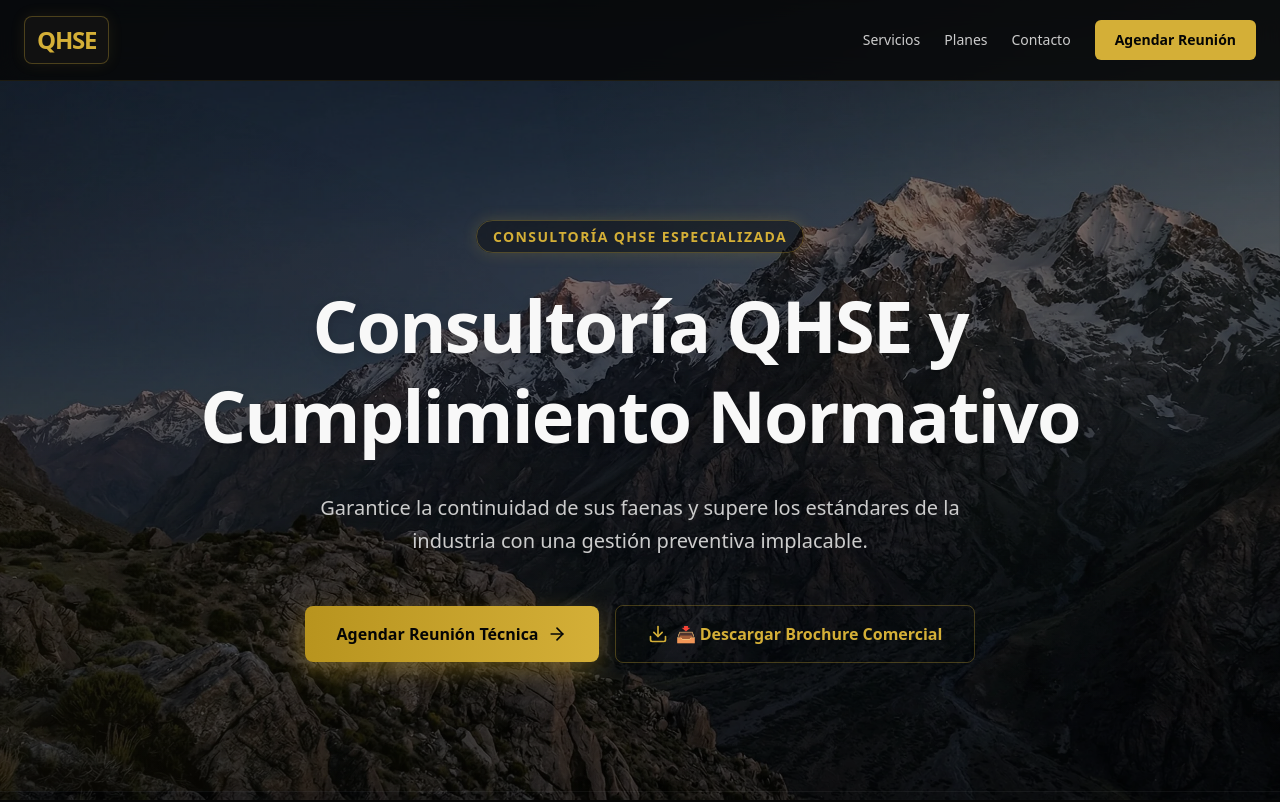
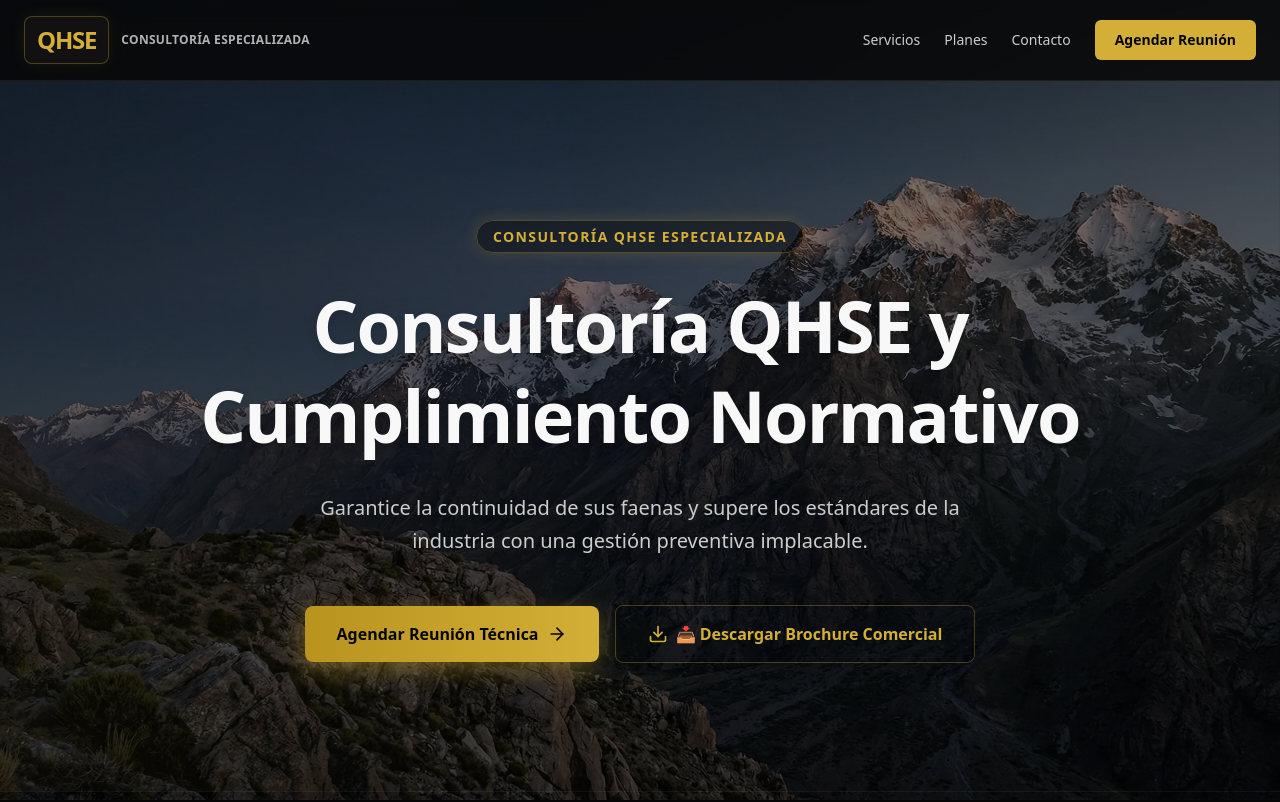
Before and after one commit to NicoKnabe/hseq-onepage, a Next.js app: page / in a window 1280 px wide. Shown: the top 802 px of the page. Built offline with nearby package versions, Linux system fonts and the light colour scheme.

Commit message:
feat: add 'Consultoría Especializada' slogan to navbar and footer

```diff
--- a/src/components/Footer.tsx
+++ b/src/components/Footer.tsx
@@ -28,10 +28,11 @@ export function Footer() {
             <div className="container mx-auto px-4 md:px-6 relative z-10 pt-10">
                 <div className="grid md:grid-cols-2 gap-10 lg:gap-24 mb-16">
                     <RevealWrapper>
-                        <div className="flex items-center mb-6">
+                        <div className="flex items-center gap-4 mb-6">
                             <div className="flex items-center justify-center px-4 h-12 rounded-lg bg-black/60 backdrop-blur-md border border-gold/40 shadow-[0_0_15px_rgba(212,175,55,0.15)]">
                                 <span className="font-extrabold text-2xl text-gold tracking-tighter drop-shadow-sm">QHSE</span>
                             </div>
+                            <h3 className="text-xl font-bold tracking-wide text-white drop-shadow-md opacity-90">CONSULTORÍA ESPECIALIZADA</h3>
                         </div>
 
                         <p className="text-white-dim mb-8 max-w-md leading-relaxed text-lg drop-shadow-md">
--- a/src/components/Navbar.tsx
+++ b/src/components/Navbar.tsx
@@ -22,10 +22,13 @@ export function Navbar() {
         >
             <div className="container mx-auto px-4 md:px-6 h-16 md:h-20 flex items-center justify-between">
                 {/* Logo */}
-                <a href="#" className="flex items-center group cursor-pointer">
+                <a href="#" className="flex items-center gap-3 group cursor-pointer">
                     <div className="flex items-center justify-center px-3 h-10 sm:h-12 rounded-lg bg-black-card border border-gold/30 group-hover:border-gold/60 transition-colors shadow-[0_0_15px_rgba(212,175,55,0.1)]">
                         <span className="font-extrabold text-xl sm:text-2xl text-gold tracking-tighter">QHSE</span>
                     </div>
+                    <span className="hidden sm:block font-bold text-white tracking-wide text-xs opacity-70 group-hover:opacity-100 transition-opacity uppercase">
+                        Consultoría Especializada
+                    </span>
                 </a>
 
                 {/* Desktop Nav */}
```
